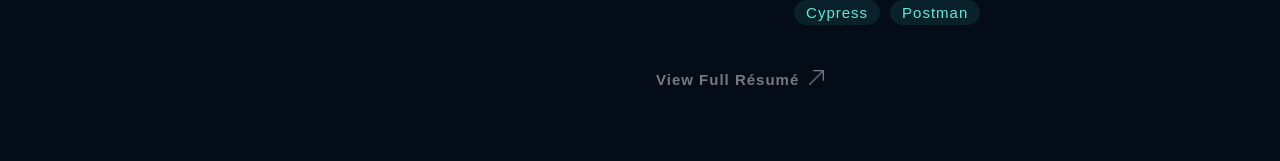
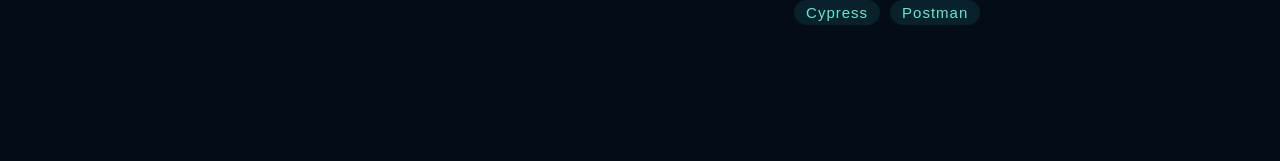
Before and after one commit to ZinebEsso/portfolio-website, a React (Vite) app: page / in a window 1280 px wide. Shown: the part 760-921 px from the top of the page. Built offline with nearby package versions, Linux system fonts and the light colour scheme.

Commit message:
Update Information.jsx

```diff
--- a/src/component/Information.jsx
+++ b/src/component/Information.jsx
@@ -84,12 +84,13 @@ const Information = () => {
             </div>
           </div>
         </a>
-        <a target="_black" href={pdfCV} className="resume link">
+
+{/*         <a target="_black" href={pdfCV} className="resume link">
           View Full Résumé
           <span className="arrow">
             <img src={rightTopArrow} alt="" />
           </span>
-        </a>
+        </a> */}
       </section>
       <section id="projects">
         <div className="filter">
```
